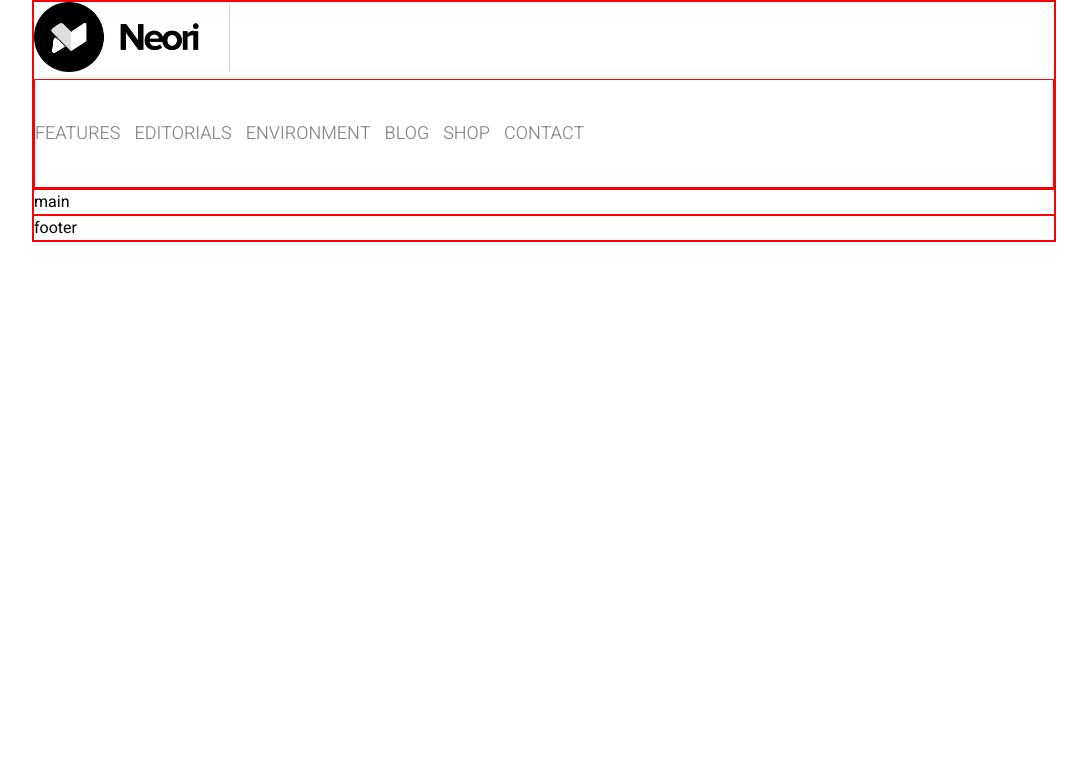
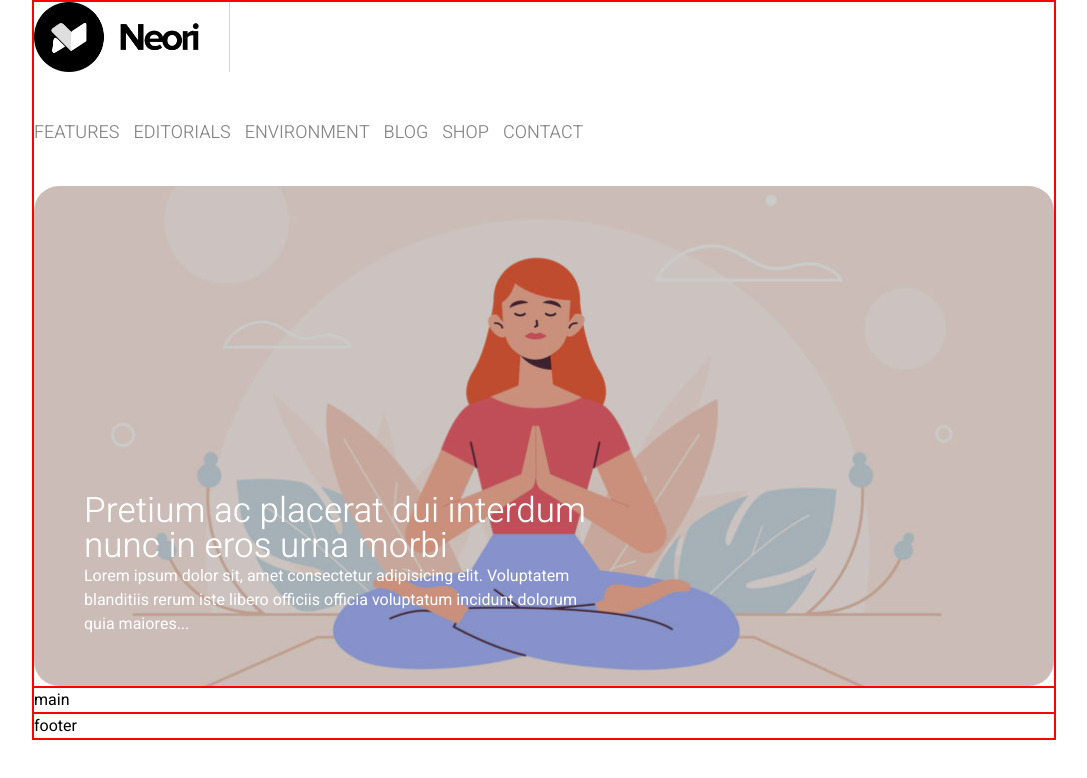
Before and after one commit to davidechon/htmlcss-wp, a plain HTML site: page index.html in a window 1280 px wide. Shown: the whole page, without its empty margins (96-1183 px from the left). Drawn offline with Linux system fonts and the light colour scheme.

Commit message:
aggiunto hero section

```diff
--- a/css/style.css
+++ b/css/style.css
@@ -27,6 +27,7 @@ body {
      padding-right: 30px;
      border-right: 1px solid #d7d7d7;
  }
+
  /* Navbar*/
  nav {
      padding: 40px 0;
@@ -48,7 +49,41 @@ nav ul li a:hover {
     color: #bf4c2e;
 }
 
+/* Hero*/
+.hero {
+    position: relative;
+    width: 100%;
+    height: 500px;
+    border-radius: 25px;
+    overflow: hidden;
+}
+.hero img {
+    width: 100%;
+    height: 100%;
+    object-fit: cover;
+}
+.overlay::before {
+    content: "";
+    position: absolute;
+    top: 0;
+    left: 0;
+    bottom: 0;
+    right: 0;
+    background-color: rgba(0,0,0,0.2);
+}
 
+.hero .banner-txt {
+    position: absolute;
+    bottom: 50px;
+    left: 50px;
+    width: 50%;
+    color: white;
+}
+.hero .banner-txt h1 {
+    font-size: 35px;
+    font-weight: 300;
+    line-height: 1em;
+}
 
 /* ******** codice precedente ******** */
 /*
--- a/index.html
+++ b/index.html
@@ -19,7 +19,7 @@
             <div id="logo">
                 <img src="img/logo.png" alt="logo">
             </div>
-            <nav class="debug">
+            <nav>
                 <ul>
                     <li><a href="#">Features</a></li>
                     <li><a href="#">Editorials</a></li>
@@ -29,6 +29,15 @@
                     <li><a href="#">Contact</a></li>
                 </ul>
             </nav>
+            <div class="hero overlay">
+                <img src="img/banner.jpg" alt="Disegno di una donna in posizione del loto mentre medita">
+                <div class="banner-txt">
+                    <h1>
+                        Pretium ac placerat dui interdum nunc in eros urna morbi
+                    </h1>
+                    <p>Lorem ipsum dolor sit, amet consectetur adipisicing elit. Voluptatem blanditiis rerum iste libero officiis officia voluptatum incidunt dolorum quia maiores...</p>
+                </div>
+            </div>
 
 
 
```
